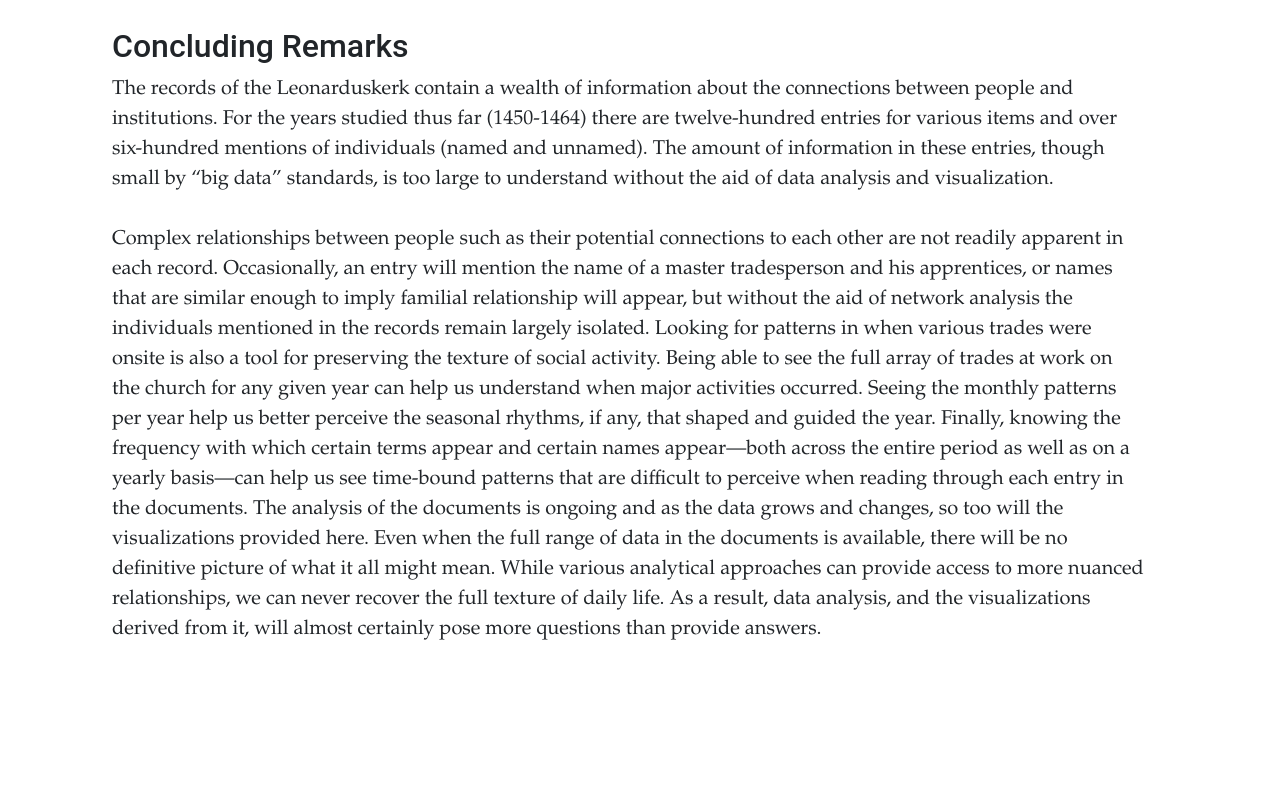
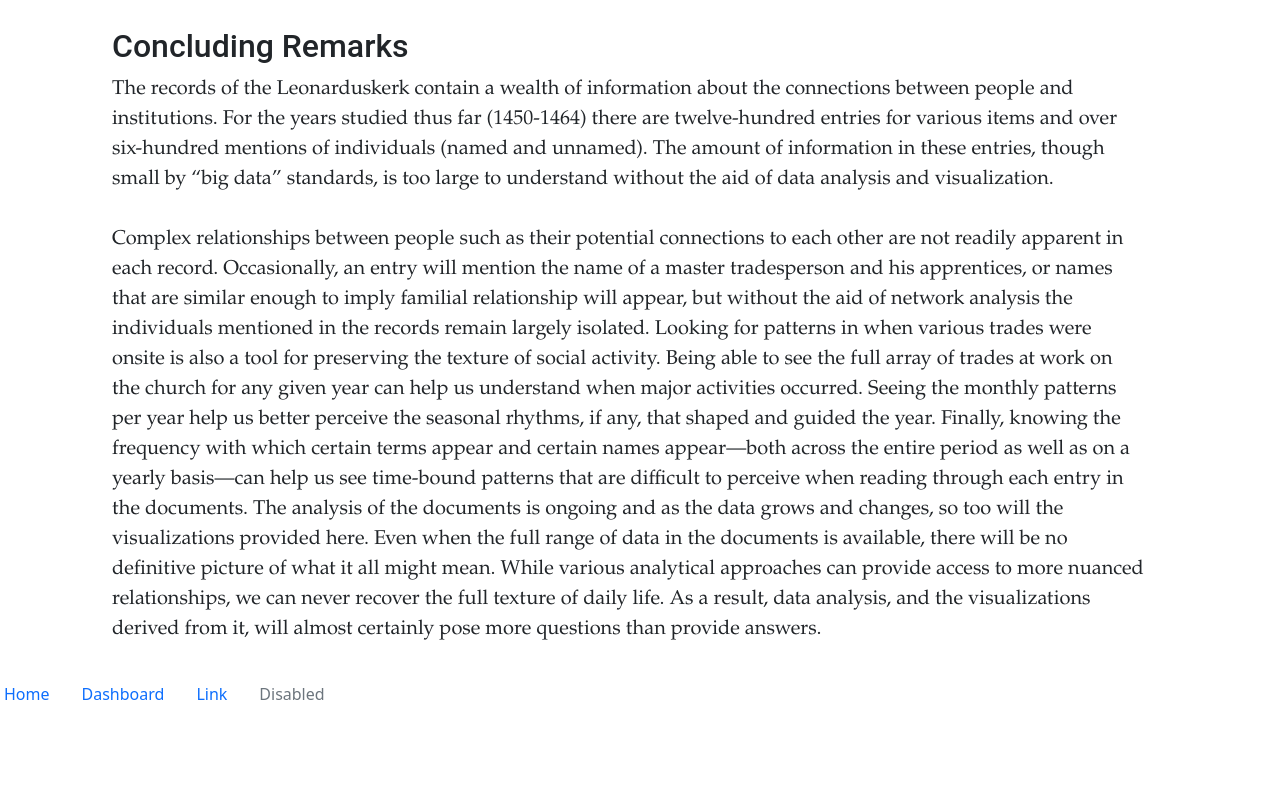
Before and after one commit to john-decker/lkp_project, a plain HTML site: page index.html in a window 1280 px wide. Shown: the part 6021-6815 px from the top of the page. Before the commit the page ends 6695 px from the top, so only its background shows below. Drawn offline with nearby package versions, Linux system fonts and the light colour scheme; a script that the page names is missing; a web font is replaced by a local one.

Commit message:
linked dashboard to main
created a link

```diff
--- a/index.html
+++ b/index.html
@@ -187,14 +187,14 @@
 
         </div>
 
-        <!-- <div class="row">
+        <div class="row">
           <nav class="nav">
-            <a class="nav-link active" href="#">Active</a>
-            <a class="nav-link" href="#">Link</a>
+            <a class="nav-link active" href="#">Home</a>
+            <a class="nav-link" href=dashboard.html>Dashboard</a>
             <a class="nav-link" href="#">Link</a>
             <a class="nav-link disabled" href="#">Disabled</a>
           </nav>
-        </div> -->
+        </div>
 
     <!-- Optional JavaScript; choose one of the two! -->
 
```
